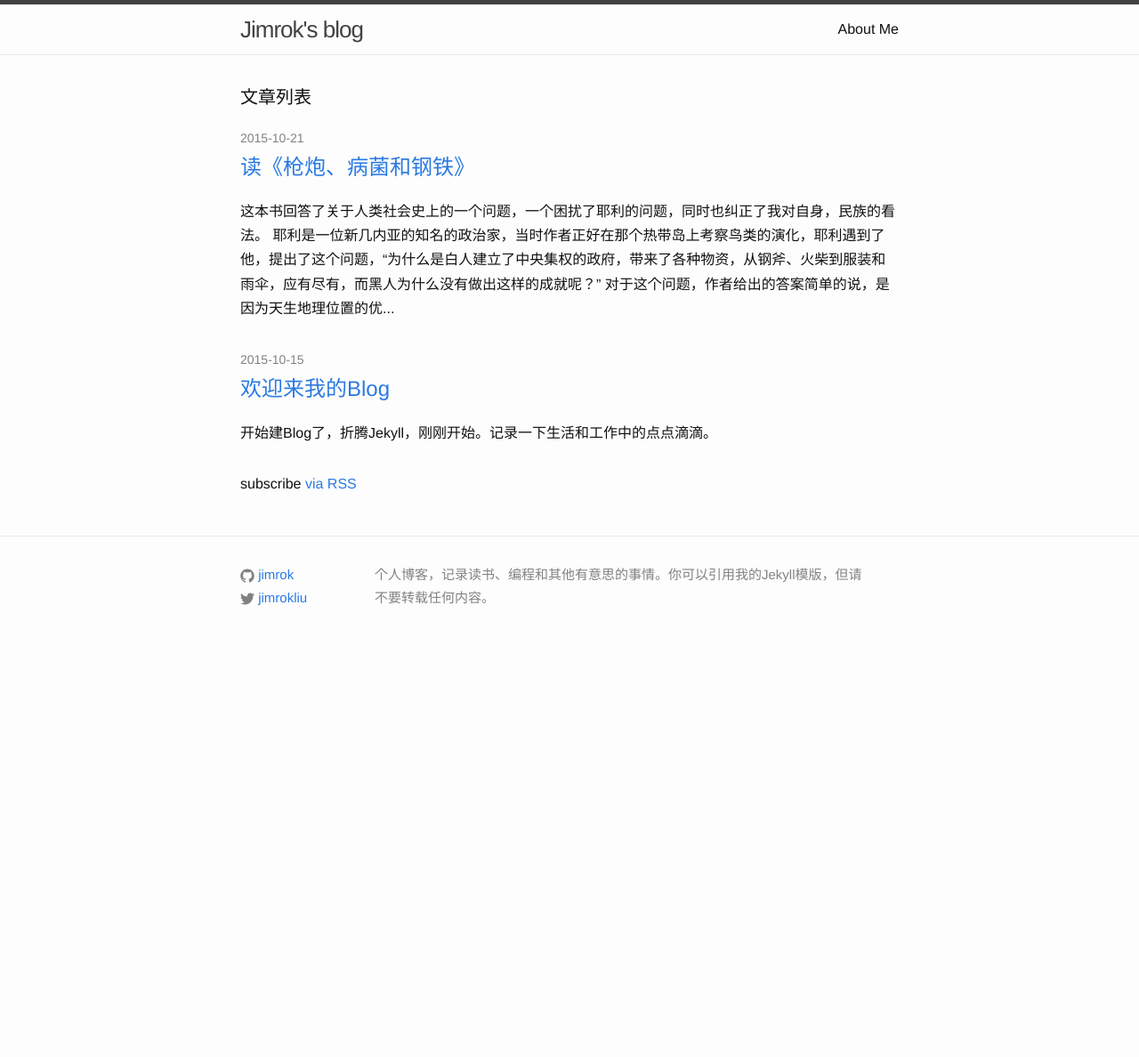
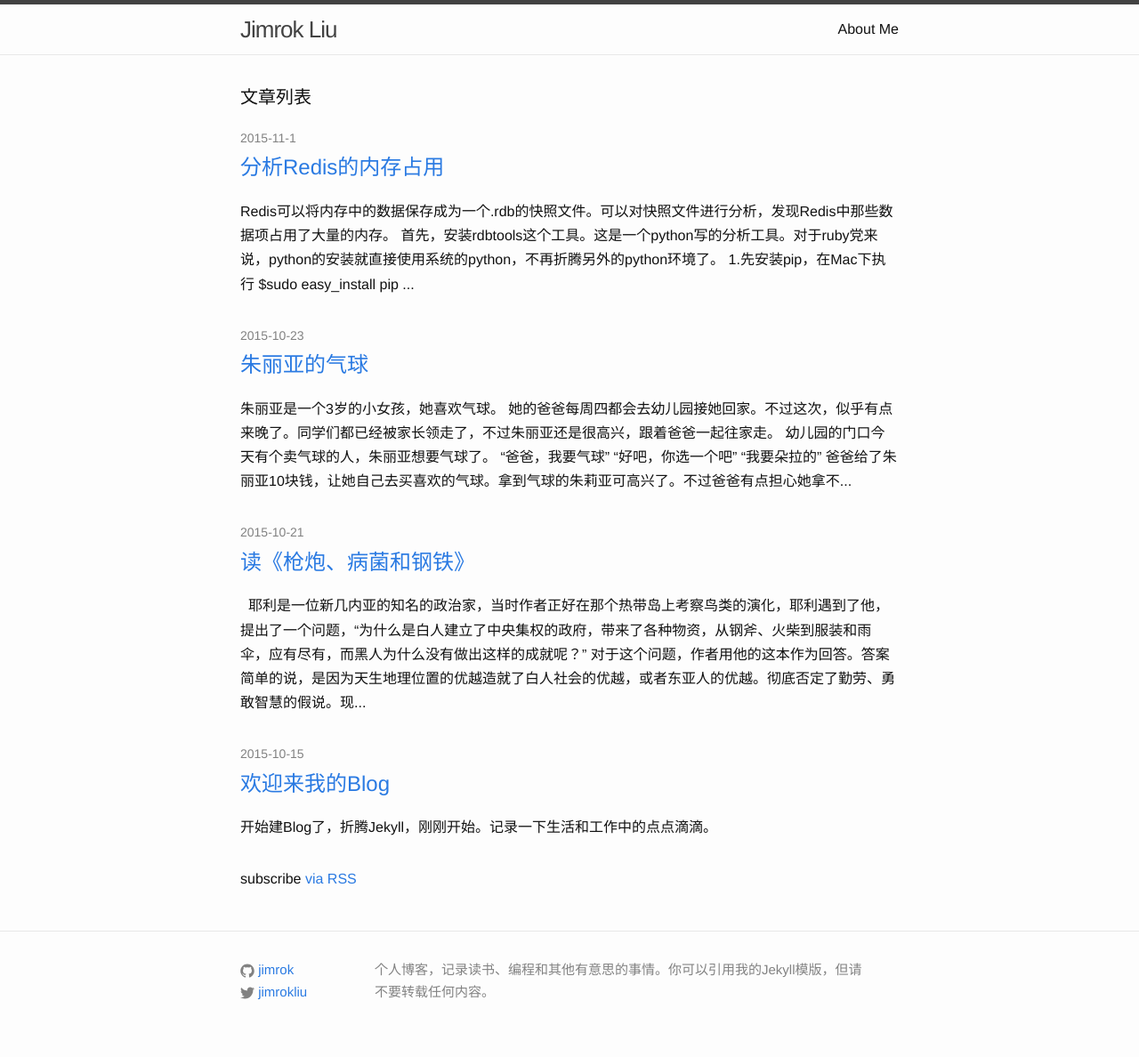
Before and after one commit to jimrok/jimrok.github.io, a Jekyll site: the page built from index.html, in a window 1280 px wide. Shown: the whole page at 89% size. Built offline with Jekyll 4.4.1, drawn with Linux system fonts in a browser that asks for light colours; Markdown is read by kramdown in place of the engine named in the settings; before the commit the page ends 900 px from its top, so only the background shows below that.

Commit message:
update blog.

````diff
--- a/_config.yml
+++ b/_config.yml
@@ -1,5 +1,5 @@
 # Site settings
-title: Jimrok's blog
+title: Jimrok Liu
 email: jiang717@gmail.com
 description: > # this means to ignore newlines until "baseurl:"
   个人博客，记录读书、编程和其他有意思的事情。你可以引用我的Jekyll模版，但请不要转载任何内容。
--- a/_posts/2015-10-21-read-book-guns-germs-steel.md
+++ b/_posts/2015-10-21-read-book-guns-germs-steel.md
@@ -5,13 +5,24 @@ date:   2015-10-21 22:52:25
 categories: book history
 ---
 
+![枪炮病菌和钢铁的书面](/images/gunsgermsandsteels.jpg)
 
-这本书回答了关于人类社会史上的一个问题，一个困扰了耶利的问题，同时也纠正了我对自身，民族的看法。
 
-耶利是一位新几内亚的知名的政治家，当时作者正好在那个热带岛上考察鸟类的演化，耶利遇到了他，提出了这个问题，“为什么是白人建立了中央集权的政府，带来了各种物资，从钢斧、火柴到服装和雨伞，应有尽有，而黑人为什么没有做出这样的成就呢？”
+&nbsp;
 
-对于这个问题，作者给出的答案简单的说，是因为天生地理位置的优越造就了白人社会的优越，或者东亚人的优越。彻底否定了勤劳、勇敢智慧的假说。根本的原因在于粮食的生产最早产生在新月沃地，并且那里的人类优先驯化了大型驯化的哺乳动物，从而造就了人口的繁荣，养活官员、手工业者，提早建立文字、转播知识。并且在驯化动物的时候，获得了疾病的免疫能力。从而在后期的殖民扩展中，打败那些还处在部落组织下的原始人民。而美洲的印第安人，因为大陆封闭，他们没有进化出抵抗病毒的基因，来自欧洲的天花病毒比来自殖民者的枪炮杀死的更多。而非洲，因为大陆的地理走向是垂直的，不利于农作物的广泛传播，尽管他们靠近中东这样的农业发源地，农业在非洲的推进速度，也不如水平纬度的欧洲和亚洲来的快。
+耶利是一位新几内亚的知名的政治家，当时作者正好在那个热带岛上考察鸟类的演化，耶利遇到了他，提出了一个问题，“为什么是白人建立了中央集权的政府，带来了各种物资，从钢斧、火柴到服装和雨伞，应有尽有，而黑人为什么没有做出这样的成就呢？”
 
-这本书给我带来的启发就是，无论如何，不要生活在一个封闭的社会，生活在一个封闭社会是要承受巨大的风险的。封闭社会最大的一个问题在于资源的匮乏，群体很难通过自身的积累实现快速的发展。另外，如果一项技术在其他领域获得了成功，最快的方法是进行学习和借鉴，而不是重新发明。重新发明需要更长的时间，特别是资源匮乏的社会中，更难产生这样的进化过程。
+对于这个问题，作者用他的这本作为回答。答案简单的说，是因为天生地理位置的优越造就了白人社会的优越，或者东亚人的优越。彻底否定了勤劳、勇敢智慧的假说。现代的考古学得出的结论说明，人类都是从非洲大陆走出来的，早起的人类的活动出现在非洲，后来逐步扩散到欧亚大陆、北美洲、南美洲、大洋洲。北美洲的原住民基本被欧洲的殖民者所替代，南美洲除了安第斯山脉地区外，基本也被后来的欧洲，非洲移民所替代、大洋洲的土著基本没有增加，也被后来的欧洲殖民者所替代。为什么同是发源于非洲，不同大陆的人类为什么命运是如此的不同。
 
-当下中国，网络封锁严重，造就了很多一个信息屏障，再加上语言上的壁垒，新技术，新观念的传播速度受到了非常大的限制。在这样的环境中，每个从事IT技术的人，必须独立进化出必要的技能。不过，从历史看，封闭无法持久，新旧文明的碰撞必然以旧文明的悲惨境遇作为结束。希望不会再现印第安人遭遇天花这种悲剧。
+![新月沃地](/images/xinyuewd.jpg)
+>新月沃地，这里是驯化了牛羊马等大型哺乳动物，驯化了小麦等植物。
+
+根本的原因在于粮食的生产最早出现在新月沃地，并且那里的人类优先驯化了大型的哺乳动物，从而造就了人口的繁荣，养活官员、手工业者，提早建立文字、转播知识。并且在驯化动物的时候，获得了疾病的免疫能力。从而在后期的殖民扩展中，打败那些还处在部落组织下的原始人民。而美洲的印第安人，因为大陆封闭，他们没有进化出抵抗病毒的基因，来自欧洲的天花病毒比来自殖民者的枪炮杀死的更多。而非洲，因为大陆的地理走向是垂直的，不利于农作物的广泛传播，尽管他们靠近中东这样的农业发源地，农业在非洲的推进速度，也不如水平纬度的欧洲和亚洲来的快。
+
+
+
+这本书给我带来的启发就是，生活在一个封闭社会是要承受巨大的风险的。封闭社会最大的一个问题在于资源的匮乏，群体很难通过自身的积累实现快速的发展。另外，如果一项技术在其他领域获得了成功，最快的方法是进行学习和借鉴，而不是重新发明。重新发明需要更长的时间，特别是资源匮乏的社会中，更难产生这样的进化过程。
+
+当下中国，网络封锁严重，造就了很多信息的屏障，再加上语言上的壁垒，新技术，新观念的传播速度受到了非常大的限制。在这样的环境中，每个从事IT技术的人，必须独立进化出必要的技能。不过，从历史看，封闭无法持久，新旧文明的碰撞必然以旧文明的悲惨境遇作为结束。希望不会再现印第安人遭遇天花这种悲剧。
+
+另外对于公司而言，如果要走创新的路，一定要给员工一些宽松的时间，这样才有可能产生创新。人类社会的狩猎族，往往为生存不得不花费非常多的时间去收集食物，这样是不可能产生出文字，科技发明的。
--- /dev/null
+++ b/_posts/2015-10-22-julia-with-her-balloon.md
@@ -0,0 +1,30 @@
+---
+layout: post
+title:  "朱丽亚的气球"
+date:   2015-10-23 22:52:25
+categories: girls family
+---
+
+朱丽亚是一个3岁的小女孩，她喜欢气球。
+
+她的爸爸每周四都会去幼儿园接她回家。不过这次，似乎有点来晚了。同学们都已经被家长领走了，不过朱丽亚还是很高兴，跟着爸爸一起往家走。
+
+幼儿园的门口今天有个卖气球的人，朱丽亚想要气球了。
+
+“爸爸，我要气球”
+
+“好吧，你选一个吧”
+
+“我要朵拉的”
+
+
+![朵拉的气球](/images/duola.jpg)
+
+爸爸给了朱丽亚10块钱，让她自己去买喜欢的气球。拿到气球的朱莉亚可高兴了。不过爸爸有点担心她拿不住，就告诉她要把气球的绳子在手上绕两圈。
+
+朱丽亚凡事都喜欢自己做，她开始试着把气球的绳子往小手上缠，可绳子似乎不太听话，试了几下，绳子好像乱跑。爸爸看到这里，想去给她帮忙了。可是，朱丽亚似乎开始生气了，推开爸爸，向爸爸发火了。爸爸很想帮她把气球抓住，可是朱丽亚脾气变的越来越坏，她叫喊着“走开，走开”，并开始哭了起来。就在这时，气球绳从她手中松开了。等她看到手里气球不见了才大叫起来，似乎气疯了，哭着大喊“气球，我要气球”。爸爸指着飞过树梢气球说，“在那里，飞走了。”
+
+朱丽亚已经哭成泪人了，疯狂的喊叫，可能从来没有这么伤心过。爸爸只好抱起她，安慰她，让她平静下来。
+
+爸爸再给她买了一个气球，这次朱丽亚很听话，让爸爸把气球绑在了手上。
+![米妮气球](/images/mini_balloon.jpg)
--- /dev/null
+++ b/_posts/2015-11-01-analysis-redis-memory-usage.md
@@ -0,0 +1,86 @@
+---
+layout: post
+title:  "分析Redis的内存占用"
+date:   2015-11-01 21:55:25
+categories: Redis memery rdbtools
+---
+
+Redis可以将内存中的数据保存成为一个.rdb的快照文件。可以对快照文件进行分析，发现Redis中那些数据项占用了大量的内存。
+
+首先，安装rdbtools这个工具。这是一个python写的分析工具。对于ruby党来说，python的安装就直接使用系统的python，不再折腾另外的python环境了。
+
+1.先安装pip，在Mac下执行
+
+```bash
+$sudo easy_install pip
+
+```
+
+2.安装rdbtools
+
+```bash
+$sudo pip install rdbtools
+
+```
+
+下面开始分析rdb文件的内存占用，将rdb文件中的key使用的内存导出到一个csv文件中。
+
+```bash
+$rdb -c memory dump.rdb > redis_memory.csv
+
+```
+
+导出后，redis_memory.csv的格式如下：
+
+```bash
+database,type,key,size_in_bytes,encoding,num_elements,len_largest_element
+0,set,"clientid:2934501:oumsg:set",109,intset,1,8
+0,list,"conv:msg:queue:29258",109,ziplist,1,8
+0,set,"a_users:8621",260,hashtable,1,6
+0,sortedset,"thd:558",129,ziplist,4,8
+0,sortedset,"conv_feed:577",109,ziplist,1,8
+0,string,"user:first_login:3002",94,string,8,8
+```
+database 是Redis数据库的编号
+type 是Redis中的数据类型：set,sortedset,string,list,hash
+key Redis中使用的Key
+size_in_bytes 内存中使用的bytes数
+encoding 编码方式
+num_elements 元素个数
+len_largest_element 最大元素的长度
+
+剩下的事情就是写个程序去分析一下那个类型的key占了最多的内存。ruby党自然是用ruby去写。
+
+```ruby
+
+#!/usr/bin/env ruby
+# -*- coding: utf-8 -*-
+
+
+type_sum = {}
+
+i_index = 0
+File.open(File.expand_path("../redis_memory.csv", __FILE__), "r") do |f|
+  f.each_line do |line|
+    items = line.split(",")
+    next if items[0] != "0"  # 只分析第一个数据库
+    # next if items[1] != "sortedset"
+    # next if items[2][0,5] != "\"feed:"
+
+    _key = items[1] # 按照类型进行分组统计
+    t = type_sum[_key]
+    if t then
+    	type_sum[_key] = t + items[3].to_i
+    else
+    	type_sum[_key] = items[3].to_i
+    end
+
+    i_index = i_index + 1
+    puts(i_index) if i_index % 100 == 0
+  end
+end
+# File is closed automatically at end of block
+
+puts "items:#{type_sum.inspect}"
+
+```
--- a/about.md
+++ b/about.md
@@ -8,7 +8,7 @@ permalink: /about/
 
 ####照片
 
-![About Me](/images/about_me.jpg "和我的女儿")
+![照片](/images/about_me.jpg)
 
 ####项目
 
````
Also changed, not shown: images/duola.jpg (added), images/gunsgermsandsteels.jpg (added), images/mini_balloon.jpg (added), images/xinyuewd.jpg (added).
